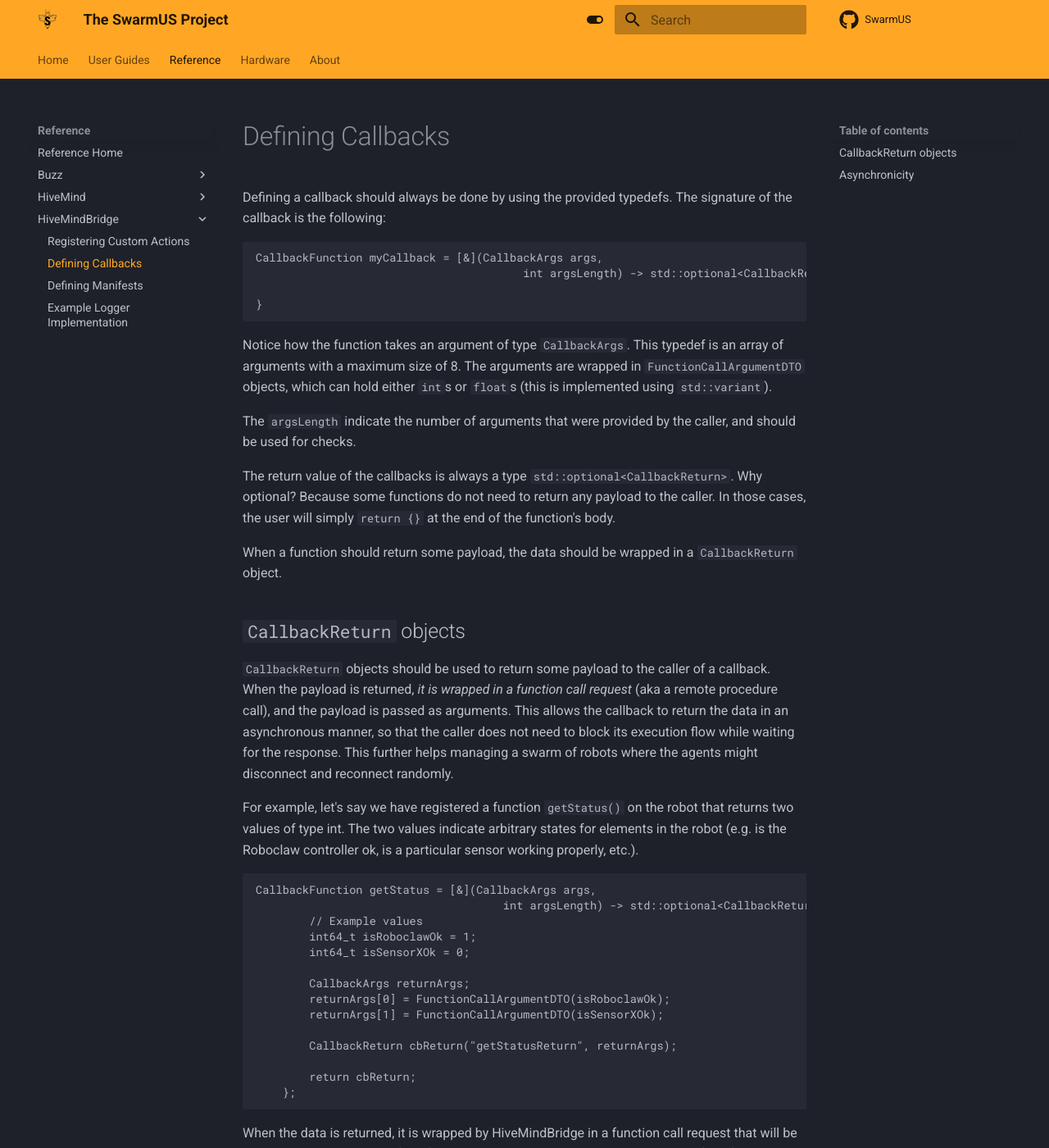
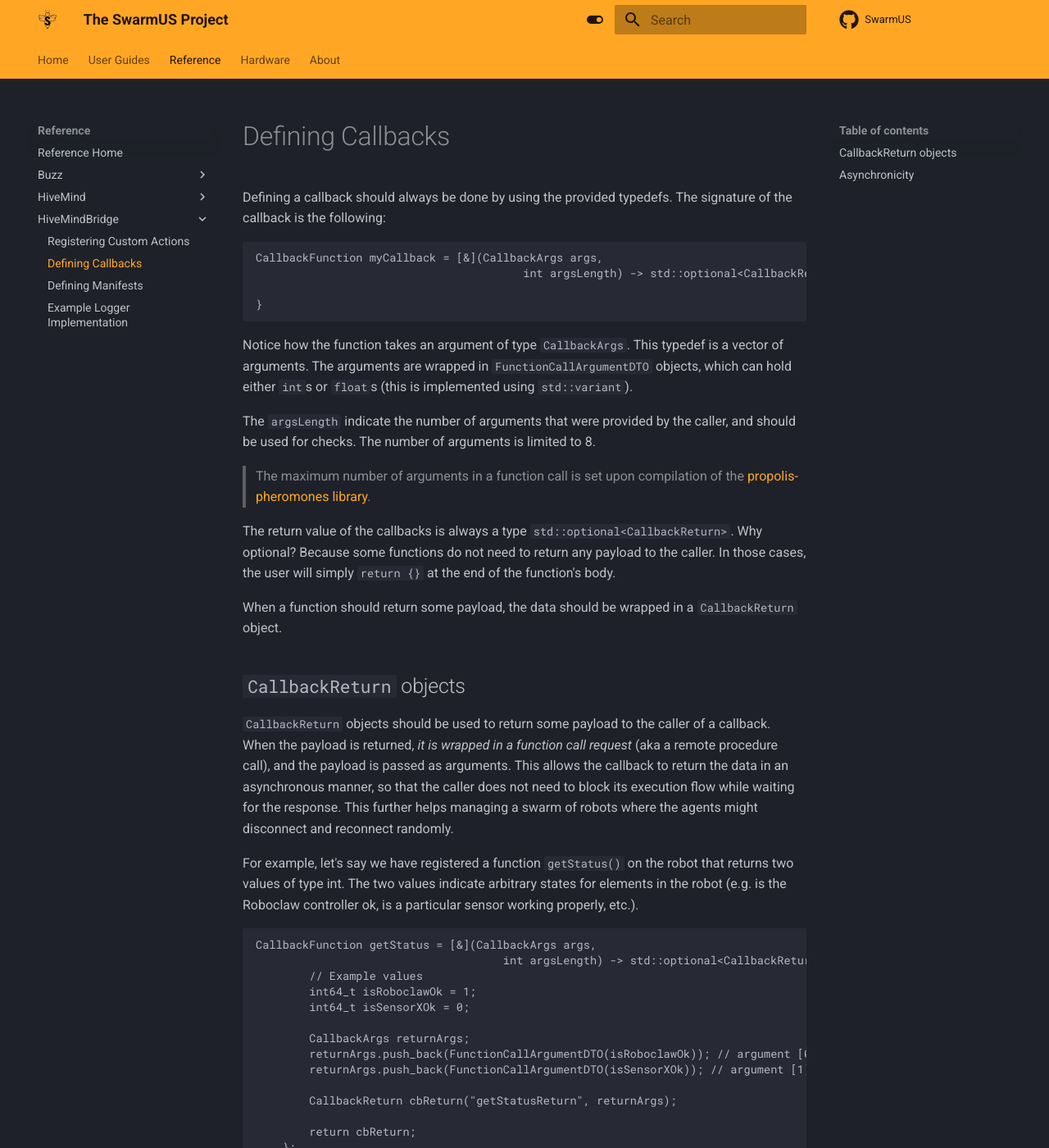
Before and after one commit to SwarmUS/SwarmUS-doc, an MkDocs documentation site: the page built from docs/sections/reference/HiveMindBridge/defining-callbacks.md, in a window 1280 px wide and 1400 px high. Shown: the whole window at 82% size. Built offline with MkDocs 1.6.1 and Material for MkDocs 9.7.7, drawn with Linux system fonts in a browser that asks for light colours; some of the changed text lies outside the part shown.

Commit message:
adjust doc

````diff
--- a/docs/sections/reference/HiveMindBridge/defining-callbacks.md
+++ b/docs/sections/reference/HiveMindBridge/defining-callbacks.md
@@ -9,9 +9,11 @@ CallbackFunction myCallback = [&](CallbackArgs args,
 }
 ```
 
-Notice how the function takes an argument of type `CallbackArgs`. This typedef is an array of arguments with a maximum size of 8. The arguments are wrapped in `FunctionCallArgumentDTO` objects, which can hold either `int`s or `float`s (this is implemented using `std::variant`).
+Notice how the function takes an argument of type `CallbackArgs`. This typedef is a vector of arguments. The arguments are wrapped in `FunctionCallArgumentDTO` objects, which can hold either `int`s or `float`s (this is implemented using `std::variant`).
 
-The `argsLength` indicate the number of arguments that were provided by the caller, and should be used for checks.
+The `argsLength` indicate the number of arguments that were provided by the caller, and should be used for checks. The number of arguments is limited to 8.
+
+> The maximum number of arguments in a function call is set upon compilation of the [propolis-pheromones library](https://github.com/SwarmUS/Propolis/blob/master/src/pheromones/DefaultPheromonesOptions.cmake).
 
 The return value of the callbacks is always a type `std::optional<CallbackReturn>`. Why optional? Because some functions do not need to return any payload to the caller. In those cases, the user will simply `return {}` at the end of the function's body.
 
@@ -31,8 +33,8 @@ CallbackFunction getStatus = [&](CallbackArgs args,
         int64_t isSensorXOk = 0;
 
         CallbackArgs returnArgs;
-        returnArgs[0] = FunctionCallArgumentDTO(isRoboclawOk);
-        returnArgs[1] = FunctionCallArgumentDTO(isSensorXOk);
+        returnArgs.push_back(FunctionCallArgumentDTO(isRoboclawOk)); // argument [0]
+        returnArgs.push_back(FunctionCallArgumentDTO(isSensorXOk)); // argument [1]
 
         CallbackReturn cbReturn("getStatusReturn", returnArgs);
 
@@ -42,7 +44,7 @@ CallbackFunction getStatus = [&](CallbackArgs args,
 
 When the data is returned, it is wrapped by HiveMindBridge in a function call request that will be sent to the original caller of the function. The user needs to provide the name of the function to call that will handle the return payload. In the example above, the returned data is sent to the caller by calling the `getStatusReturn` function. This function must be registered on the caller's side in order to process the reception of the return payload.
 
-> Notice how the return payload values are placed in a `CallbackArgs` object: this is because they will be passed to the `getStatusReturn` function as arguments.
+> Notice how the return payload values are placed in a `CallbackArgs` object: this is because they will be passed to the `getStatusReturn` function as arguments. The arguments must be placed in a well-known order; that is, the order should match the one declared on the remote agent.
 
 Here is a summary of what happens :
 
@@ -61,7 +63,7 @@ Remote caller                                               Robot
 
 ## Asynchronicity
 
-Callbacks are _always_ run asynchronously. This allows the user to make blocking calls in the callbacks, without any impact on the rest of the execution flow. Do not hesitate to implement complex logic that takes lots of time to be processed in your callbacks: they were designed for that.
+Callbacks are _always_ run asynchronously (with the underlying use of `std::async`). This allows the user to make blocking calls in the callbacks, without any impact on the rest of the execution flow. Do not hesitate to implement complex logic that takes lots of time to be processed in your callbacks: they were designed for that.
 
 ```cpp
 CallbackFunction myCallback = [&](CallbackArgs args,
````
Also changed, not shown: docs/sections/user-guide/basic-examples/buzz-control-robot.md (+3 -3 lines).
